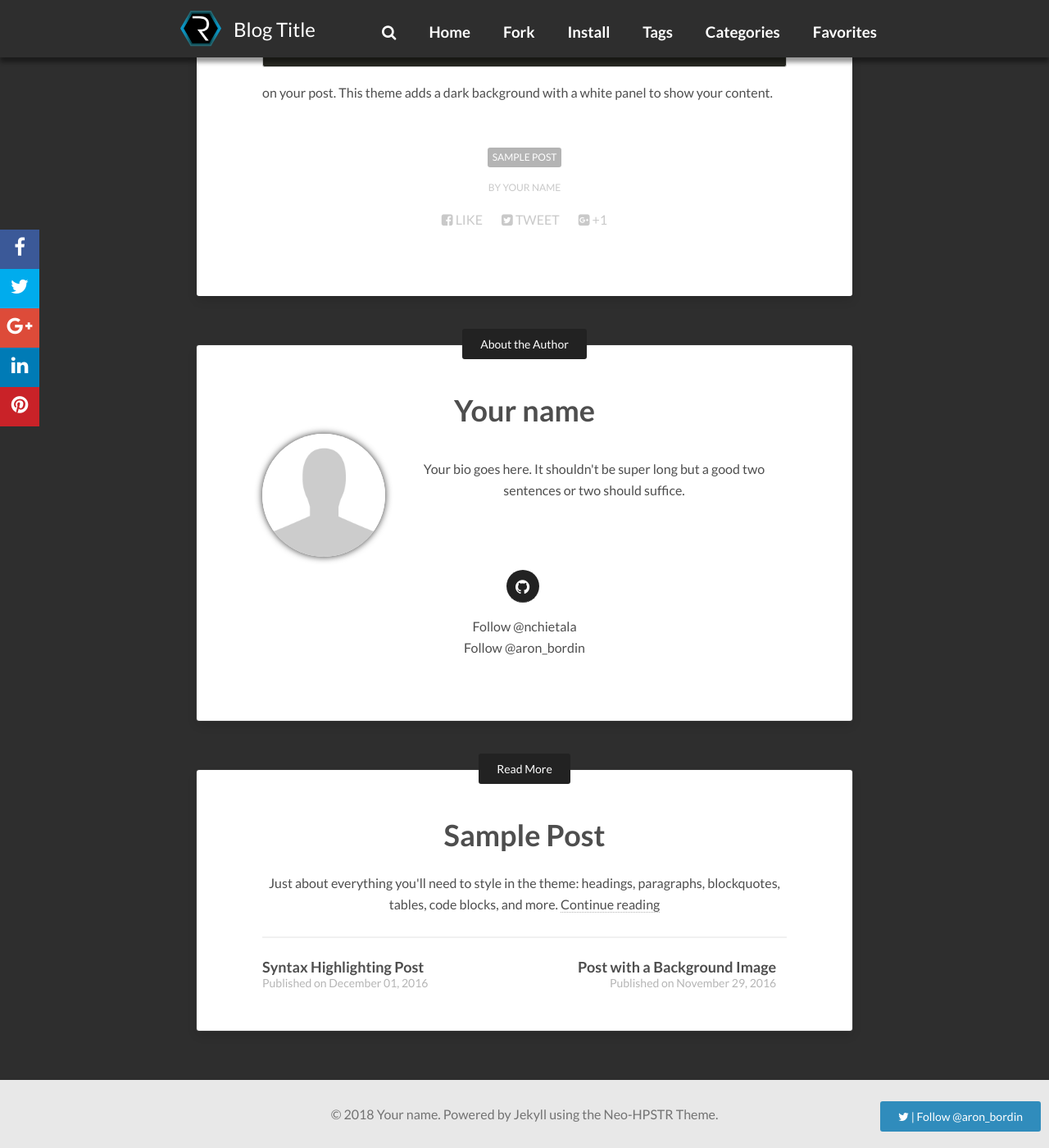
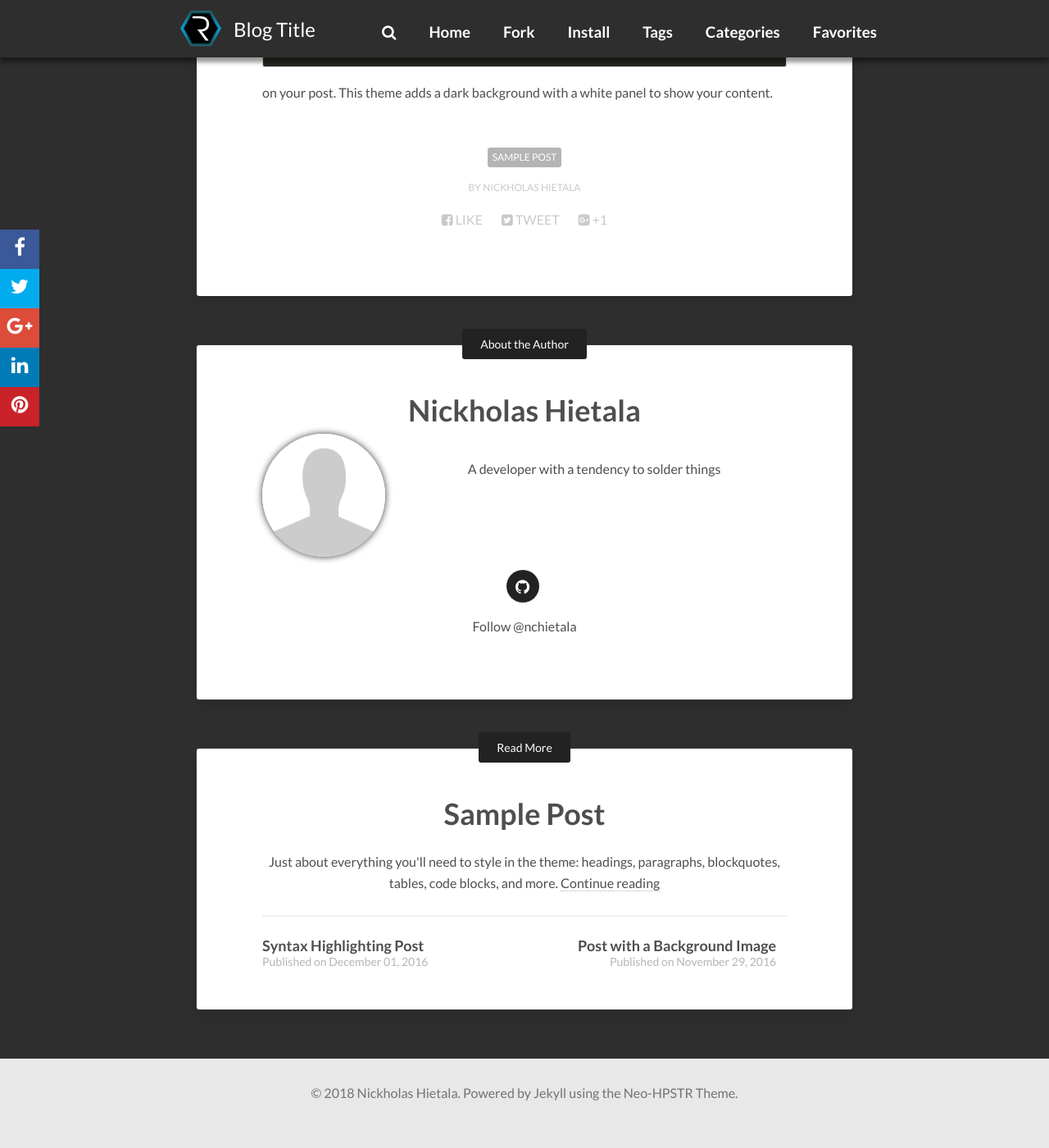
Before and after one commit to nchietala/nchietala.github.io, a Jekyll site: the page built from _posts/2016-11-30-dark-post.md, in a window 1280 px wide and 1400 px high, scrolled down 529 px. Shown: the whole window at 82% size. Built offline with Jekyll 4.4.1, drawn with Linux system fonts in a browser that asks for light colours; nearby versions of some CDN libraries; comment, search, counter and statistics services are not loaded; after the commit the page ends 1903 px from its top, so only the background shows below that.

Commit message:
Nick fix web host (#2)
* fix: attempt to fix web hosting

* fix: added type to link

```diff
--- a/_config.yml
+++ b/_config.yml
@@ -7,8 +7,6 @@ reading_time:     true # if true, shows the estimated reading time for a post
 words_per_minute: 200
 logo:             images/logo.png # logo visible in the topbar
 excerpt_separator: <!--more-->
-# Your site's domain goes here (eg: //mmistakes.github.io, http://mademistakes.com, etc)
-# When testing locally leave blank or use http://localhost:4000
 
 url: http://nchietala.github.io
 
@@ -39,14 +37,12 @@ menu:
 
 # Owner/author information
 owner:
-  name:           Your name
-#  site:           http://aronbordin.com
+  name:           Nickholas Hietala
+  site:
   avatar:         images/avatar.jpg
-  bio:            "Your bio goes here. It shouldn't be super long but a good two sentences or two should suffice."
-  email:          you@email.com
-  # Twitter nick for use in Twitter cards and follow button.
-  twitter: aron_bordin # if no twitter in this config, the twitter follow button will be removed
-  # GitHub nick for use in follow button in author block.
+  bio:            "A developer with a tendency to solder things"
+  email:          nchietala@gmail.com
+  twitter:
   github: nchietala
 
 # Twitter account associated with the site if different from owner/author twitter account.
--- a/_includes/head.html
+++ b/_includes/head.html
@@ -32,9 +32,9 @@
 <meta name="viewport" content="width=device-width, initial-scale=1, maximum-scale=1.0, user-scalable=no"/>
 
 <!-- For all browsers -->
-<link rel="stylesheet" href="{{ site.url }}/assets/css/main.css">
-<link rel="stylesheet" href="{{ site.url }}/assets/css/jquery.mmenu.all.css">
-<link rel="stylesheet" href="{{ site.url }}/assets/css/jquery.floating-social-share.min.css">
+<link rel="stylesheet" type="text/css" href="{{ site.url }}/assets/css/main.css">
+<link rel="stylesheet" type="text/css" href="{{ site.url }}/assets/css/jquery.mmenu.all.css">
+<link rel="stylesheet" type="text/css" href="{{ site.url }}/assets/css/jquery.floating-social-share.min.css">
 <!-- Webfonts -->
 <link href="//fonts.googleapis.com/css?family=Lato:300,400,700,300italic,400italic" rel="stylesheet" type="text/css">
 
```
Also changed, not shown: screenshoot.png (deleted).
